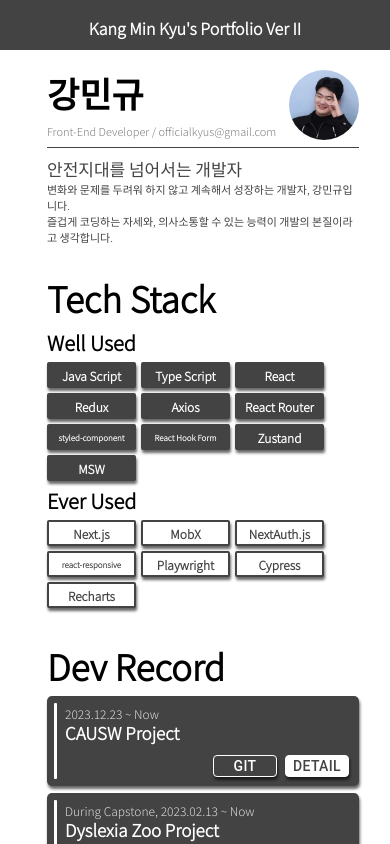
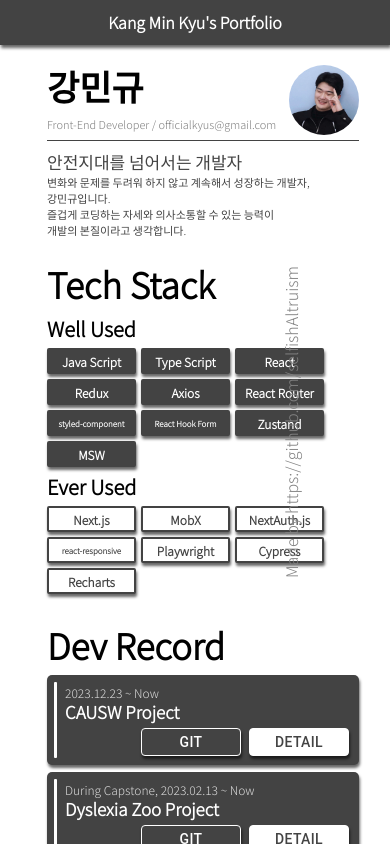
Before and after one commit to selfishAltruism/Portfolio_ver2, a React (Create React App) app: page / in a window 390 px wide. Shown: the top 844 px of the page. Built offline with nearby package versions, Linux system fonts and the light colour scheme.

Commit message:
feat: colum 2 system inplement

```diff
--- a/src/Layout.tsx
+++ b/src/Layout.tsx
@@ -25,12 +25,14 @@ function Layout({ children }: Props) {
     left: 0px;
 
     width: 100vw;
-    height: 50px;
+    height: 45px;
 
     background-color: #434343;
     font-weight: bold;
 
     color: white;
+
+    box-shadow: 1px 3px 3px 0 rgb(0 0 0 / 60%);
   `;
 
   const MainContent = styled.div`
@@ -51,7 +53,7 @@ function Layout({ children }: Props) {
           navigate("/");
         }}
       >
-        <p>Kang Min Kyu's Portfolio Ver II</p>
+        <p style={{ marginTop: "10px" }}>Kang Min Kyu's Portfolio</p>
       </PortfolioTitle>
       <MainContent>{children}</MainContent>
     </>
--- a/src/Portfolio.tsx
+++ b/src/Portfolio.tsx
@@ -6,7 +6,8 @@ import { useMediaQuery } from "react-responsive";
 import Profile from "./Profile";
 import Projects from "./Projects";
 import Layout from "./Layout";
-import PcContainer from "./style/PcContainer";
+import PcProjectsContainer from "./style/PcProjectsContainer";
+import PcProfileContainer from "./style/PcProfileContainer";
 
 export const MAXLENGTH_TIMEBAR = 750;
 
@@ -28,8 +29,8 @@ export const ditailContext = createContext<{
 }>({});
 
 function Portfolio() {
-  const isMobile = useMediaQuery({
-    query: "(max-width:768px)",
+  const isFullScreen = useMediaQuery({
+    query: "(min-width:1500px)",
   });
 
   const TimePointDetailLength = {
@@ -43,28 +44,26 @@ function Portfolio() {
 
   return (
     <Layout>
-      {isMobile ? (
+      {isFullScreen ? (
+        <>
+          <PcProfileContainer>
+            <Profile />
+          </PcProfileContainer>
+          <PcProjectsContainer>
+            <Projects />
+          </PcProjectsContainer>
+        </>
+      ) : (
         <>
           <Profile />
           <Projects />
         </>
-      ) : (
-        <PcContainer>
-          <Profile />
-          <Projects />
-        </PcContainer>
       )}
       <a href="https://github.com/selfishAltruism" target="_blank">
         <div id="gitLink2">
           <p>Made by https://github.com/selfishAltruism</p>
         </div>
       </a>
-      {isMobile ? null : (
-        <span id="toBeContinued">
-          To Be Continued.. To Be Continued.. To Be Continued.. To Be
-          Continued.. To Be Continued.. To Be Continued..
-        </span>
-      )}
     </Layout>
   );
 }
--- a/src/Profile.tsx
+++ b/src/Profile.tsx
@@ -23,9 +23,9 @@ function Profile() {
 
   const Img = styled(Avatar)`
     position: absolute;
-    top: ${isMobile ? "20px" : "35px"};
+    top: ${isMobile ? "15px" : "20px"};
 
-    right: ${isMobile ? "10%" : "10%"};
+    right: ${isMobile ? "10%" : "70px"};
   `;
 
   const Info = styled.span`
@@ -109,12 +109,13 @@ function Profile() {
         <RowBar width={isMobile ? "100%" : "85%"} />
         <MainContent>안전지대를 넘어서는 개발자</MainContent>
         <SubContent>
-          변화와 문제를 두려워 하지 않고 계속해서 성장하는 개발자, 강민규입니다.
+          변화와 문제를 두려워 하지 않고 계속해서 성장하는 개발자,
         </SubContent>
+        <SubContent>강민규입니다.</SubContent>
         <SubContent>
-          즐겁게 코딩하는 자세와, 의사소통할 수 있는 능력이 개발의 본질이라고
-          생각합니다.
+          즐겁게 코딩하는 자세와 의사소통할 수 있는 능력이
         </SubContent>
+        <SubContent>개발의 본질이라고 생각합니다.</SubContent>
         <Title1>Tech Stack</Title1>
         <Title2>Well Used</Title2>
         <Stacks>
@@ -196,7 +197,7 @@ function Profile() {
         className="profile-img"
         alt="Kang Min Kyu"
         src="img/profile.jpg"
-        sx={{ width: isMobile ? 70 : 120, height: isMobile ? 70 : 120 }}
+        sx={{ width: isMobile ? 70 : 100, height: isMobile ? 70 : 100 }}
       />
     </>
   );
--- a/src/Project.tsx
+++ b/src/Project.tsx
@@ -26,7 +26,7 @@ function Project(prop: Prop) {
     isStudy,
     techStack,
   } = prop;
-  const isHalfScreen = useMediaQuery({ query: "(max-width: 1100px)" });
+  const isHalfScreen = useMediaQuery({ query: "(max-width: 1300px)" });
 
   const isMobile = useMediaQuery({
     query: "(max-width:700px)",
@@ -52,7 +52,7 @@ function Project(prop: Prop) {
   const Content = styled.div`
     position: relative;
 
-    width: ${isMobile ? "95%" : "71%"};
+    width: 95%;
     height: 80%;
 
     display: flex;
@@ -93,10 +93,10 @@ function Project(prop: Prop) {
       transition: all ease 0.3s;
     }
 
-    width: ${isHalfScreen ? "50px" : "130px"};
-    height: ${isHalfScreen ? "22px" : ""};
+    width: ${isHalfScreen ? "100px" : "130px"};
+    height: ${isHalfScreen ? "28px" : ""};
     color: white;
-    margin-left: 8px;
+    margin-left: ${isMobile ? "8px" : ""};
     border-color: white;
     box-shadow: 1px 3px 3px 0 rgb(0 0 0 / 60%);
   `;
@@ -109,11 +109,13 @@ function Project(prop: Prop) {
       transition: all ease 0.3s;
     }
 
-    width: ${isHalfScreen ? "50px" : "130px"};
-    height: ${isHalfScreen ? "22px" : ""};
+    width: ${isHalfScreen ? "100px" : "130px"};
+    height: ${isHalfScreen ? "28px" : ""};
     color: #434343;
-    margin-left: 8px;
-    margin-right: 20px;
+    margin-left: ${isMobile ? "8px" : ""};
+    margin-right: ${isMobile ? "20px" : ""};
+    margin-top: ${isMobile ? "" : "7px"};
+
     background-color: white;
     border-color: white;
     box-shadow: 1px 3px 3px 0 rgb(0 0 0 / 60%);
@@ -220,13 +222,22 @@ function Project(prop: Prop) {
       </Content>
 
       {!isMobile ? (
-        <>
+        <ButtonContainer>
           <GitButton />
           <DetailButton />
-        </>
+        </ButtonContainer>
       ) : null}
     </Container>
   );
 }
 
+const ButtonContainer = styled.div`
+  margin-right: 30px;
+
+  display: flex;
+  align-items: center;
+  flex-direction: column;
+  justify-content: center;
+`;
+
 export default Project;
--- a/src/Projects.tsx
+++ b/src/Projects.tsx
@@ -22,7 +22,7 @@ const Projects = () => {
       <Project
         period="2023.12.23 ~ Now"
         title="CAUSW Project"
-        content="중앙대학교 소프트웨어학과 학생이 학교 생활에 도움을 받을 수 있는 각종 서비스를 제공하는 동문 네트워크 서비스, Web App Front-end 개발"
+        content="중앙대학교 소프트웨어학과 학생이 학교 생활에 도움을 받을 수 있는 서비스를 제공하는 동문 네트워크 서비스, Web App Front-end 개발"
         githubURL="https://github.com/CAUCSE/CAUSW_frontend"
         notionURL="https://www.notion.so/officialkyus/93bf29c840d648368181851d2fae3797"
         techStack={[
--- a/src/style/PcContainer.tsx
+++ /dev/null
@@ -1,48 +0,0 @@
-import styled from "@emotion/styled";
-import React, { ReactNode } from "react";
-
-const PcContainer = ({ children }: { children: ReactNode }) => {
-  const updateChildren = React.Children.map(children, (child) => (
-    <Colum>
-      <ColumContainer> {child}</ColumContainer>
-    </Colum>
-  ));
-  return <Container>{updateChildren}</Container>;
-};
-
-const Container = styled.div`
-  position: fixed;
-  left: 0px;
-  top: 0px;
-
-  width: 100vw;
-  height: 100vh;
-
-  display: flex;
-  flex-direction: row;
-  justify-content: center;
-  align-items: center;
-`;
-
-const Colum = styled.div`
-  width: 50vw;
-  height: 100vh;
-
-  ::-webkit-scrollbar {
-    width: 6px;
-  }
-  ::-webkit-scrollbar-thumb {
-    background-color: #2f3542;
-  }
-  ::-webkit-scrollbar-track {
-    background-color: #dcdcdc;
-  }
-`;
-
-const ColumContainer = styled.div`
-  width: 100%;
-
-  flex-direction: column;
-`;
-
-export default PcContainer;
--- /dev/null
+++ b/src/style/PcProfileContainer.tsx
@@ -0,0 +1,46 @@
+import styled from "@emotion/styled";
+import React, { ReactNode } from "react";
+
+const PcProfileContainer = ({ children }: { children: ReactNode }) => {
+  return (
+    <Colum>
+      <ColumContainer>{children}</ColumContainer>
+    </Colum>
+  );
+};
+
+const Colum = styled.div`
+  position: fixed;
+
+  left: -20px;
+  top: 44px;
+
+  width: 36vw;
+  height: 100vh;
+
+  overflow-y: auto;
+  overflow-x: hidden;
+
+  ::-webkit-scrollbar {
+    width: 6px;
+  }
+  ::-webkit-scrollbar-thumb {
+    background-color: #2f3542;
+  }
+  ::-webkit-scrollbar-track {
+    background-color: #dcdcdc;
+  }
+`;
+
+const ColumContainer = styled.div`
+  position: absolute;
+  left: 0px;
+
+  width: 100%;
+
+  display: flex;
+  align-items: center;
+  flex-direction: column;
+`;
+
+export default PcProfileContainer;
--- /dev/null
+++ b/src/style/PcProjectsContainer.tsx
@@ -0,0 +1,46 @@
+import styled from "@emotion/styled";
+import React, { ReactNode } from "react";
+
+const PcProjectsContainer = ({ children }: { children: ReactNode }) => {
+  return (
+    <Colum>
+      <ColumContainer>{children}</ColumContainer>
+    </Colum>
+  );
+};
+
+const Colum = styled.div`
+  position: fixed;
+
+  right: 0px;
+  top: 30px;
+
+  width: 80vw;
+  height: 100vh;
+
+  overflow-y: auto;
+  overflow-x: hidden;
+
+  ::-webkit-scrollbar {
+    width: 6px;
+  }
+  ::-webkit-scrollbar-thumb {
+    background-color: #2f3542;
+  }
+  ::-webkit-scrollbar-track {
+    background-color: #dcdcdc;
+  }
+`;
+
+const ColumContainer = styled.div`
+  position: absolute;
+  right: -85px;
+
+  width: 100%;
+
+  display: flex;
+  align-items: center;
+  flex-direction: column;
+`;
+
+export default PcProjectsContainer;
--- a/src/style/Portfoilo.css
+++ b/src/style/Portfoilo.css
@@ -37,7 +37,7 @@
   position: fixed;
 
   top: 50vh;
-  left: 73vw;
+  right: -295px;
 
   width: 100vh;
   height: 0vh;
--- a/src/style/title.ts
+++ b/src/style/title.ts
@@ -4,7 +4,7 @@ export const Title1 = styled.span`
   font-size: 35px;
   font-weight: bolder;
 
-  margin-top: 27px;
+  margin-top: 20px;
   margin-bottom: 5px;
 `;
 
```
